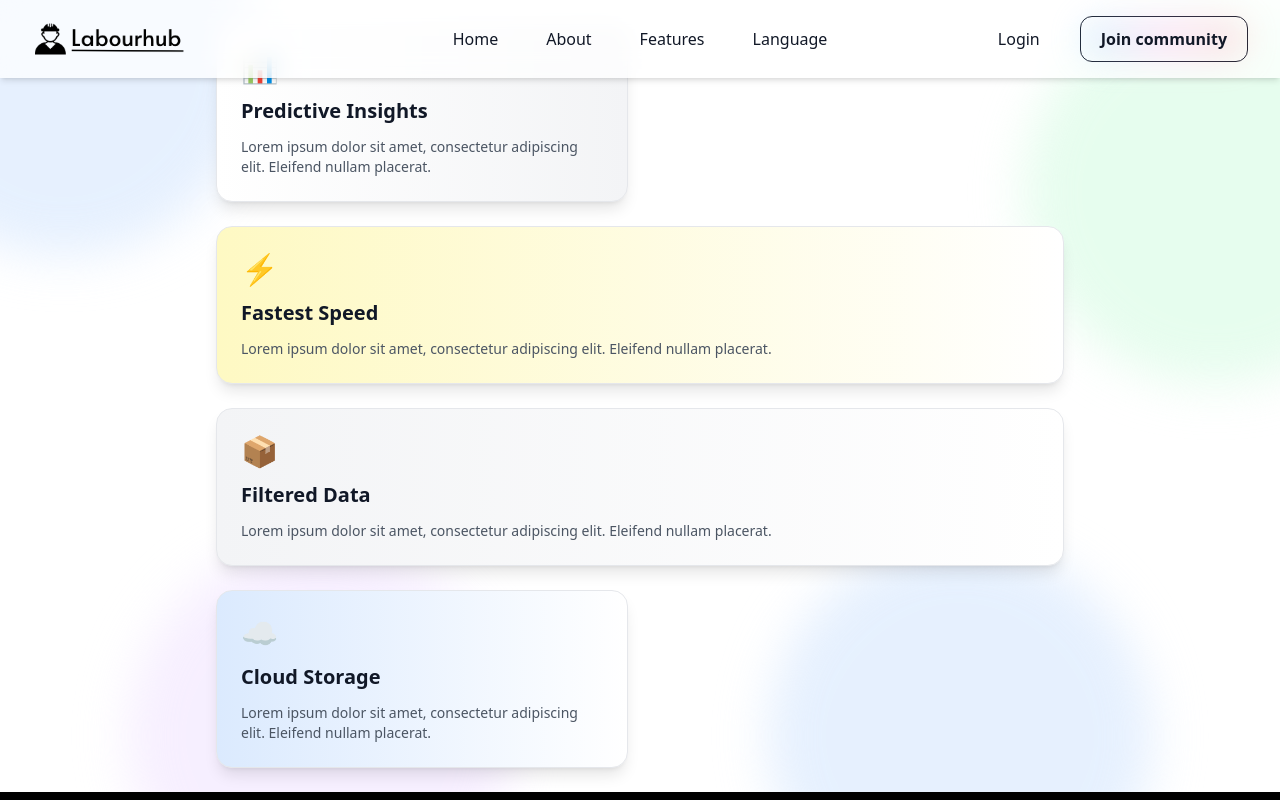
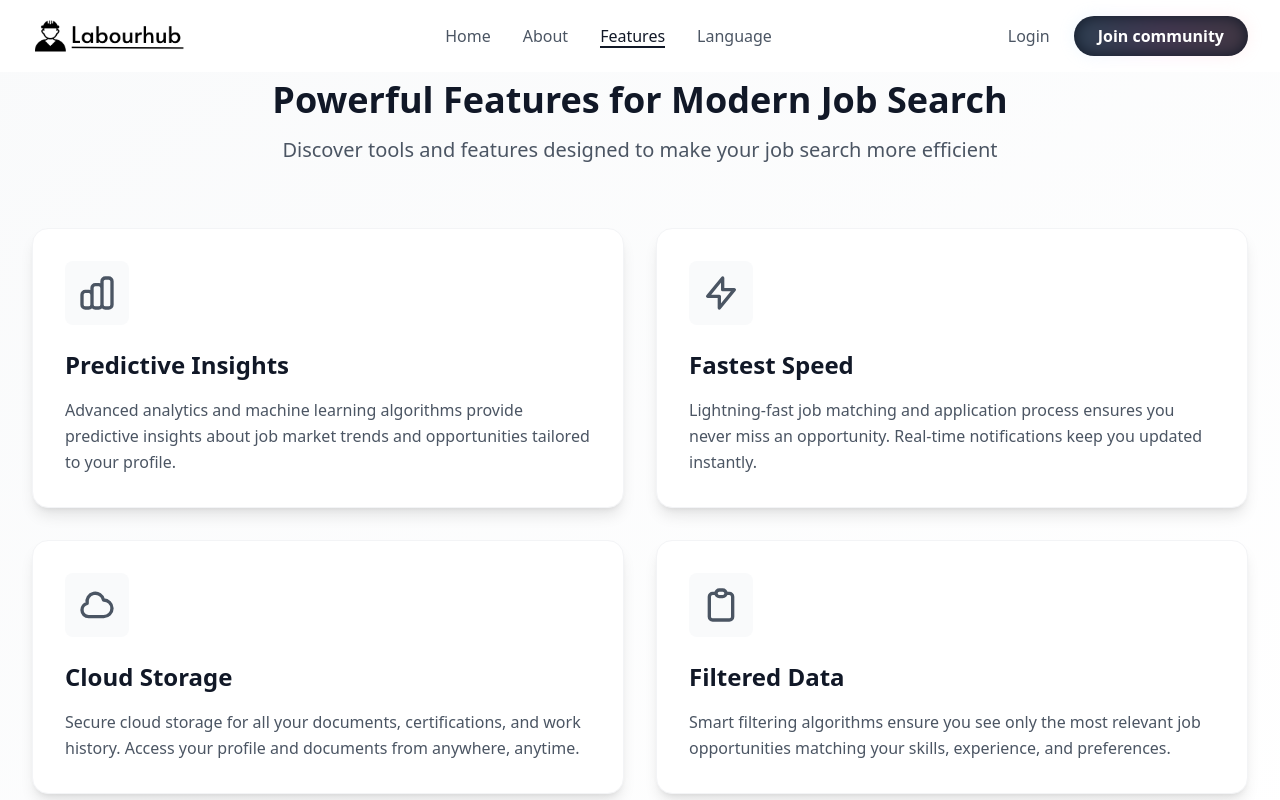
Before and after one commit to siddhant-2002/labourhub, a React (Create React App) app in the folder client/: page /features in a window 1280 px wide. Shown: the top 800 px of the page. Built offline with nearby package versions, Linux system fonts and the light colour scheme.

Commit message:
new changes

```diff
--- a/client/src/App.js
+++ b/client/src/App.js
@@ -3,11 +3,7 @@ import Home from "./pages/Home";
 
 function App() {
   return (
-    <div className="App relative overflow-x-hidden overflow-y-hidden bg-slate-50">
-      <div className="fixed -top-32 -left-32 w-96 h-96 bg-blue-100 rounded-full mix-blend-multiply filter blur-xl opacity-70 animate-blob"></div>
-      <div className="fixed top-0 -right-32 w-96 h-96 bg-green-100 rounded-full mix-blend-multiply filter blur-xl opacity-70 animate-blob animation-delay-2000"></div>
-      <div className="fixed -bottom-32 left-32 w-96 h-96 bg-purple-100 rounded-full mix-blend-multiply filter blur-xl opacity-70 animate-blob animation-delay-4000"></div>
-      <div className="fixed -bottom-32 right-32 w-96 h-96 bg-blue-100 rounded-full mix-blend-multiply filter blur-xl opacity-70 animate-blob"></div>
+    <div className="App">
       <Home />
     </div>
   );
--- a/client/src/components/Header.jsx
+++ b/client/src/components/Header.jsx
@@ -1,57 +1,92 @@
-import React, { useState } from "react";
-import { Link, useNavigate } from "react-router-dom";
+import React, { useState, useEffect } from "react";
+import { Link, useLocation } from "react-router-dom";
 import ProfileDropdown from "./ProfileDropdown";
 
 const Header = ({ isLoggedIn, user }) => {
   const [isOpen, setIsOpen] = useState(false);
-  const navigate = useNavigate();
+  const [scrolled, setScrolled] = useState(false);
+  // const navigate = useNavigate();
+  const location = useLocation();
+
+  useEffect(() => {
+    const handleScroll = () => {
+      setScrolled(window.scrollY > 20);
+    };
+    window.addEventListener("scroll", handleScroll);
+    return () => window.removeEventListener("scroll", handleScroll);
+  }, []);
+
+  const isActive = (path) => {
+    return location.pathname === path;
+  };
+
+  const navLinks = [
+    { path: "/", label: "Home" },
+    { path: "/about", label: "About" },
+    { path: "/features", label: "Features" },
+    { path: "/language", label: "Language" },
+  ];
 
   return (
-    <header className="fixed top-0 left-0 w-full py-4 md:py-4 bg-white bg-opacity-70 backdrop-blur-md shadow-md z-50">      <div className="px-4 mx-auto max-w-7xl sm:px-6 lg:px-8">
+    <header
+      className={`fixed top-0 left-0 w-full py-4 md:py-4 bg-white z-50 transition-all duration-300 ${
+        scrolled ? "shadow-lg bg-opacity-80 backdrop-blur-lg" : "bg-opacity-90"
+      }`}
+    >
+      <div className="px-4 mx-auto max-w-7xl sm:px-6 lg:px-8">
         <div className="relative flex items-center justify-between">
           <div className="flex-shrink-0">
-            <Link to="/" className="flex ">
-              <img className="w-auto h-8" src="logo.png" alt="LabourHub Logo" />
+            <Link to="/" className="flex items-center space-x-2 group">
+              <img className="w-auto h-8 group-hover:scale-105 transition-transform" src="logo.png" alt="LabourHub Logo" />
+
             </Link>
           </div>
 
           <div className="flex lg:hidden">
-            <button type="button" className="text-gray-900" onClick={() => setIsOpen(!isOpen)}>
+            <button
+              type="button"
+              className="text-gray-900 hover:text-gray-600 transition-colors"
+              onClick={() => setIsOpen(!isOpen)}
+            >
               <svg className="w-7 h-7" xmlns="http://www.w3.org/2000/svg" fill="none" viewBox="0 0 24 24" stroke="currentColor">
                 <path strokeLinecap="round" strokeLinejoin="round" strokeWidth="1.5" d="M4 6h16M4 12h16M4 18h16"></path>
               </svg>
             </button>
           </div>
 
-          <div className="hidden lg:absolute lg:inset-y-0 lg:flex lg:items-center lg:justify-center lg:space-x-12 lg:-translate-x-1/2 lg:left-1/2">
-            <Link to="/" className="text-base font-medium text-gray-900 transition-all duration-200 font-pj hover:text-opacity-50">
-              Home
-            </Link>
-            <Link to="/about" className="text-base font-medium text-gray-900 transition-all duration-200 font-pj hover:text-opacity-50">
-              About
-            </Link>
-            <Link to="/features" className="text-base font-medium text-gray-900 transition-all duration-200 font-pj hover:text-opacity-50">
-              Features
-            </Link>
-            <Link to="/language" className="text-base font-medium text-gray-900 transition-all duration-200 font-pj hover:text-opacity-50">
-              Language
-            </Link>
-          </div>
+          <nav className="hidden lg:flex lg:items-center lg:justify-center lg:space-x-8">
+            {navLinks.map((link) => (
+              <Link
+                key={link.path}
+                to={link.path}
+                className={`relative text-base font-medium transition-all duration-200 hover:text-gray-900 group ${
+                  isActive(link.path) ? "text-gray-900" : "text-gray-600"
+                }`}
+              >
+                {link.label}
+                <span className={`absolute bottom-0 left-0 w-full h-0.5 bg-gray-900 transform origin-left transition-transform duration-200 ${
+                  isActive(link.path) ? "scale-x-100" : "scale-x-0 group-hover:scale-x-100"
+                }`}></span>
+              </Link>
+            ))}
+          </nav>
 
-          <div className="hidden lg:flex lg:items-center lg:justify-center lg:space-x-10">
+          <div className="hidden lg:flex lg:items-center lg:space-x-6">
             {isLoggedIn ? (
               <ProfileDropdown user={user} />
             ) : (
               <>
-                <Link to="/login" className="text-base font-medium text-gray-900 transition-all duration-200 font-pj hover:text-opacity-50">
+                <Link
+                  to="/login"
+                  className="text-base font-medium text-gray-600 hover:text-gray-900 transition-colors duration-200"
+                >
                   Login
                 </Link>
                 <Link
                   to="/signup"
-                  className="relative px-5 py-2 text-base font-semibold leading-7 text-gray-900 transition-all duration-200 bg-transparent border border-gray-900 rounded-xl font-pj hover:bg-gray-900 hover:text-white focus:bg-gray-900 focus:text-white"
-                  role="button"
+                  className="relative inline-flex items-center justify-center px-6 py-2 text-base font-semibold text-white transition-all duration-200 bg-gray-900 rounded-full hover:bg-gray-800 focus:outline-none focus:ring-2 focus:ring-offset-2 focus:ring-gray-900"
                 >
-                  <div className="absolute inset-0 bg-gradient-to-r from-[#A3DFFF] via-[#FFB3F0] to-[#FFB3B3] blur-lg filter opacity-30 rounded-2xl"></div>
+                  <span className="absolute inset-0 bg-gradient-to-r from-[#A3DFFF] via-[#FFB3F0] to-[#FFB3B3] rounded-full blur opacity-20"></span>
                   <span className="relative">Join community</span>
                 </Link>
               </>
@@ -60,30 +95,38 @@ const Header = ({ isLoggedIn, user }) => {
         </div>
       </div>
 
+      {/* Mobile menu */}
       {isOpen && (
         <div className="lg:hidden">
-          <div className="px-2 pt-2 pb-3 space-y-1 sm:px-3">
-            <Link to="/" className="block px-3 py-2 text-gray-700 hover:text-blue-600">
-              Home
-            </Link>
-            <Link to="/about" className="block px-3 py-2 text-gray-700 hover:text-blue-600">
-              About
-            </Link>
-            <Link to="/features" className="block px-3 py-2 text-gray-700 hover:text-blue-600">
-              Features
-            </Link>
-            <Link to="/language" className="block px-3 py-2 text-gray-700 hover:text-blue-600">
-              Language
-            </Link>
-            {isLoggedIn ? (
-              <ProfileDropdown user={user} />
-            ) : (
-              <button
-                onClick={() => navigate("/login")}
-                className="w-full text-center bg-primary-700 text-white px-6 py-2 rounded-full hover:bg-blue-700 transition-colors"
+          <div className="px-4 pt-2 pb-3 space-y-2 bg-white border-t">
+            {navLinks.map((link) => (
+              <Link
+                key={link.path}
+                to={link.path}
+                className={`block px-4 py-2 text-base font-medium rounded-lg transition-colors ${
+                  isActive(link.path)
+                    ? "bg-gray-100 text-gray-900"
+                    : "text-gray-600 hover:bg-gray-50 hover:text-gray-900"
+                }`}
               >
-                Login
-              </button>
+                {link.label}
+              </Link>
+            ))}
+            {!isLoggedIn && (
+              <div className="pt-2 space-y-2">
+                <Link
+                  to="/login"
+                  className="block w-full px-4 py-2 text-base font-medium text-center text-gray-900 rounded-lg hover:bg-gray-50"
+                >
+                  Login
+                </Link>
+                <Link
+                  to="/signup"
+                  className="block w-full px-4 py-2 text-base font-medium text-center text-white bg-gray-900 rounded-lg hover:bg-gray-800"
+                >
+                  Join community
+                </Link>
+              </div>
             )}
           </div>
         </div>
--- a/client/src/components/Hero.jsx
+++ b/client/src/components/Hero.jsx
@@ -1,11 +1,11 @@
 import React from "react";
 import { Link } from "react-router-dom";
 
-const Hero = (props) => {
-  const isLoggedIn = props;
-
+const Hero = ({ isLoggedIn }) => {
   return (
-        <section className="relative pt-24 sm:pt-28 lg:pt-32 xl:pb-0">
+    <section className="relative pt-24 sm:pt-28 lg:pt-32 xl:pb-0 overflow-hidden">
+            {/* Grid background */}
+            <div className="absolute inset-0 bg-[linear-gradient(to_right,#8080801a_1px,transparent_1px),linear-gradient(to_bottom,#8080801a_1px,transparent_1px)] bg-[size:24px_24px]"></div>
 
       <div className="relative px-4 mx-auto sm:px-6 lg:px-8 max-w-7xl">
         <div className="max-w-3xl mx-auto text-center">
@@ -23,22 +23,13 @@ const Hero = (props) => {
             LabourHub makes connections simple, secure, and efficient.
           </p>
 
-          <div className="relative inline-flex mt-10 group">
-            <div className="absolute transition-all duration-1000 opacity-70 -inset-px bg-gradient-to-r from-[#44BCFF] via-[#FF44EC] to-[#FF675E] rounded-xl blur-lg group-hover:opacity-100 group-hover:-inset-1 group-hover:duration-200 animate-tilt"></div>
-
-            {isLoggedIn ? (
-              <Link to="/dashboard">
-                <button className="relative inline-flex items-center justify-center px-8 py-4 text-lg font-bold text-white transition-all duration-200 bg-gray-900 font-pj rounded-xl focus:outline-none focus:ring-2 focus:ring-offset-2 focus:ring-gray-900">
-                  Find Jobs
-                </button>
-              </Link>
-            ) : (
-              <Link to="/signup">
-                <button className="relative inline-flex items-center justify-center px-8 py-4 text-lg font-bold text-white transition-all duration-200 bg-gray-900 font-pj rounded-xl focus:outline-none focus:ring-2 focus:ring-offset-2 focus:ring-gray-900">
-                  Find Jobs
-                </button>
-              </Link>
-            )}
+          <div className="mt-10 flex justify-center">
+            <Link
+              to={isLoggedIn ? "/dashboard" : "/login"}
+              className="inline-block px-8 py-4 text-lg font-bold text-white bg-gray-900 rounded-xl hover:bg-gray-800 transition-all duration-200 transform hover:scale-105 hover:shadow-lg"
+            >
+              Find Jobs
+            </Link>
           </div>
         </div>
       </div>
@@ -49,28 +40,24 @@ const Hero = (props) => {
           ["5K+", "Businesses"],
           ["95%", "Success Rate"],
           ["24/7", "Support"],
-        ].map(([stat, label]) => (
-          <div key={label} className="text-center">
-            <div className="text-3xl font-bold text-black mb-1">{stat}</div>
-            <div className="text-black text-sm">{label}</div>
+        ].map(([number, label], index) => (
+          <div key={index} className="text-center">
+            <div className="text-3xl font-bold text-gray-900">{number}</div>
+            <div className="mt-1 text-sm text-gray-600">{label}</div>
           </div>
         ))}
       </div>
-      <div className="absolute bottom-48 right-0 overflow-hidden">
-        <img
-          className="w-full h-auto origin-bottom-right transform scale-150 lg:w-auto lg:mx-auto lg:object-cover lg:scale-75"
-          src="https://cdn.rareblocks.xyz/collection/clarity/images/hero/1/background-pattern.png"
-          alt=""
-        />
-      </div>
 
-      <div className="mt-16 md:mt-20">
+      {/* Hero illustration - positioned below stats */}
+      <div className="mt-16 md:mt-20 relative pointer-events-none">
         <img
           className="object-cover object-center w-full h-auto mx-auto md:max-w-screen-md lg:max-w-screen-lg xl:max-w-screen-xl 2xl:max-w-screen-2xl"
           src="https://d33wubrfki0l68.cloudfront.net/54780decfb9574945bc873b582cdc6156144a2ba/d9fa1/images/hero/4/illustration.png"
           alt="Hero Illustration"
         />
       </div>
+
+
     </section>
   );
 };
--- a/client/src/pages/Home.jsx
+++ b/client/src/pages/Home.jsx
@@ -47,7 +47,7 @@ const Home = () => {
   }
 
   return (
-    <div className="min-h-screen bg-white">
+    <div className="min-h-screen ">
       <Router>
         <Header isLoggedIn={isLoggedIn} user={user} />
         <Routes>
--- a/client/src/pages/features/Features.jsx
+++ b/client/src/pages/features/Features.jsx
@@ -1,126 +1,78 @@
-// import React from 'react';
-// import styled from 'styled-components';
-
-// const features = [
-//   { title: "User-Friendly Interface", image: "path/to/logo1.png" },
-//   { title: "Secure Payments", image: "path/to/logo2.png" },
-//   { title: "Multilingual Support", image: "path/to/logo3.png" },
-//   { title: "Wide Range of Jobs", image: "path/to/logo4.png" },
-//   { title: "Rating System", image: "path/to/logo5.png" }
-// ];
-
-// const Features = () => {
-//   return (
-//     <StyledWrapper>
-//       <h1 className="text-4xl font-bold text-center mb-12">Features</h1>
-//       <div className="gallery">
-//         {features.map((feature, index) => (
-//           <div key={index} className="feature-item">
-//             <img src={feature.image} alt={feature.title} />
-//             <div className="feature-title">{feature.title}</div>
-//           </div>
-//         ))}
-//       </div>
-//     </StyledWrapper>
-//   );
-// };
-
-// const StyledWrapper = styled.div`
-//   width: 100%;
-//   padding: 2rem;
-//   background-color: #f9f9f9;
-
-//   .gallery {
-//     display: grid;
-//     grid-template-columns: repeat(auto-fit, minmax(150px, 1fr));
-//     gap: 2rem;
-//     justify-items: center;
-//   }
-
-//   .feature-item {
-//     width: 150px;
-//     height: 150px;
-//     position: relative;
-//     transition: transform 0.3s ease-in-out;
-
-//     &:hover {
-//       transform: scale(1.1);
-//     }
-
-//     img {
-//       width: 100%;
-//       height: 100%;
-//       object-fit: contain;
-//       border-radius: 10px;
-//     }
-
-//     .feature-title {
-//       position: absolute;
-//       bottom: 10px;
-//       left: 50%;
-//       transform: translateX(-50%);
-//       color: white;
-//       background-color: rgba(0, 0, 0, 0.5);
-//       padding: 5px 10px;
-//       border-radius: 5px;
-//       text-align: center;
-//       width: 90%;
-//     }
-//   }
-// `;
-
-// export default Features;
-
 import React from "react";
 
-const FeatureCard = ({ icon, title, description, gradient, size }) => {
+const Features = () => {
+  const features = [
+    {
+      icon: (
+        <svg className="w-10 h-10 text-gray-600" fill="none" stroke="currentColor" viewBox="0 0 24 24">
+          <path strokeLinecap="round" strokeLinejoin="round" strokeWidth="2" d="M9 19v-6a2 2 0 00-2-2H5a2 2 0 00-2 2v6a2 2 0 002 2h2a2 2 0 002-2zm0 0V9a2 2 0 012-2h2a2 2 0 012 2v10m-6 0a2 2 0 002 2h2a2 2 0 002-2m0 0V5a2 2 0 012-2h2a2 2 0 012 2v14a2 2 0 01-2 2h-2a2 2 0 01-2-2z" />
+        </svg>
+      ),
+      title: "Predictive Insights",
+      description: "Advanced analytics and machine learning algorithms provide predictive insights about job market trends and opportunities tailored to your profile."
+    },
+    {
+      icon: (
+        <svg className="w-10 h-10 text-gray-600" fill="none" stroke="currentColor" viewBox="0 0 24 24">
+          <path strokeLinecap="round" strokeLinejoin="round" strokeWidth="2" d="M13 10V3L4 14h7v7l9-11h-7z" />
+        </svg>
+      ),
+      title: "Fastest Speed",
+      description: "Lightning-fast job matching and application process ensures you never miss an opportunity. Real-time notifications keep you updated instantly."
+    },
+    {
+      icon: (
+        <svg className="w-10 h-10 text-gray-600" fill="none" stroke="currentColor" viewBox="0 0 24 24">
+          <path strokeLinecap="round" strokeLinejoin="round" strokeWidth="2" d="M3 15a4 4 0 004 4h9a5 5 0 10-.1-9.999 5.002 5.002 0 10-9.78 2.096A4.001 4.001 0 003 15z" />
+        </svg>
+      ),
+      title: "Cloud Storage",
+      description: "Secure cloud storage for all your documents, certifications, and work history. Access your profile and documents from anywhere, anytime."
+    },
+    {
+      icon: (
+        <svg className="w-10 h-10 text-gray-600" fill="none" stroke="currentColor" viewBox="0 0 24 24">
+          <path strokeLinecap="round" strokeLinejoin="round" strokeWidth="2" d="M9 5H7a2 2 0 00-2 2v12a2 2 0 002 2h10a2 2 0 002-2V7a2 2 0 00-2-2h-2M9 5a2 2 0 002 2h2a2 2 0 002-2M9 5a2 2 0 012-2h2a2 2 0 012 2" />
+        </svg>
+      ),
+      title: "Filtered Data",
+      description: "Smart filtering algorithms ensure you see only the most relevant job opportunities matching your skills, experience, and preferences."
+    }
+  ];
+
   return (
-    <div
-      className={`relative p-6 rounded-2xl shadow-lg bg-white border overflow-hidden transition-all hover:scale-105 ${gradient} ${size}`}
-    >
-      <div className="absolute inset-0 opacity-20 blur-lg" />
-      <div className="relative z-10 flex flex-col gap-3">
-        <div className="text-gray-700 text-3xl">{icon}</div>
-        <h3 className="text-xl font-semibold text-gray-900">{title}</h3>
-        <p className="text-gray-600 text-sm">{description}</p>
+    <div className="bg-gradient-to-br from-gray-50 to-white py-20">
+      <div className="max-w-7xl mx-auto px-4 sm:px-6 lg:px-8">
+        <div className="text-center mb-16">
+          <h2 className="text-4xl font-bold text-gray-900 mb-4">
+            Powerful Features for Modern Job Search
+          </h2>
+          <p className="text-xl text-gray-600">
+            Discover tools and features designed to make your job search more efficient
+          </p>
+        </div>
+
+        <div className="grid grid-cols-1 md:grid-cols-2 gap-8">
+          {features.map((feature, index) => (
+            <div
+              key={index}
+              className="bg-white rounded-2xl p-8 shadow-lg hover:shadow-xl transition-shadow duration-300 border border-gray-100"
+            >
+              <div className="bg-gray-50 rounded-lg w-16 h-16 flex items-center justify-center mb-6">
+                {feature.icon}
+              </div>
+              <h3 className="text-2xl font-bold text-gray-900 mb-4">
+                {feature.title}
+              </h3>
+              <p className="text-gray-600 leading-relaxed">
+                {feature.description}
+              </p>
+            </div>
+          ))}
+        </div>
       </div>
     </div>
   );
 };
 
-const FeatureGrid = () => {
-  return (
-    <div className="grid grid-cols-1 md:grid-cols-2 gap-6 p-6 max-w-4xl mx-auto">
-      <FeatureCard
-        icon="📊"
-        title="Predictive Insights"
-        description="Lorem ipsum dolor sit amet, consectetur adipiscing elit. Eleifend nullam placerat."
-        gradient="bg-gradient-to-r from-white to-gray-100"
-        size="col-span-1"
-      />
-      <FeatureCard
-        icon="⚡"
-        title="Fastest Speed"
-        description="Lorem ipsum dolor sit amet, consectetur adipiscing elit. Eleifend nullam placerat."
-        gradient="bg-gradient-to-r from-yellow-100 to-white"
-        size="col-span-2"
-      />
-      <FeatureCard
-        icon="📦"
-        title="Filtered Data"
-        description="Lorem ipsum dolor sit amet, consectetur adipiscing elit. Eleifend nullam placerat."
-        gradient="bg-gradient-to-r from-gray-100 to-white"
-        size="col-span-2"
-      />
-      <FeatureCard
-        icon="☁️"
-        title="Cloud Storage"
-        description="Lorem ipsum dolor sit amet, consectetur adipiscing elit. Eleifend nullam placerat."
-        gradient="bg-gradient-to-r from-blue-100 to-white"
-        size="col-span-1"
-      />
-    </div>
-  );
-};
-
-export default FeatureGrid;
+export default Features;
```
